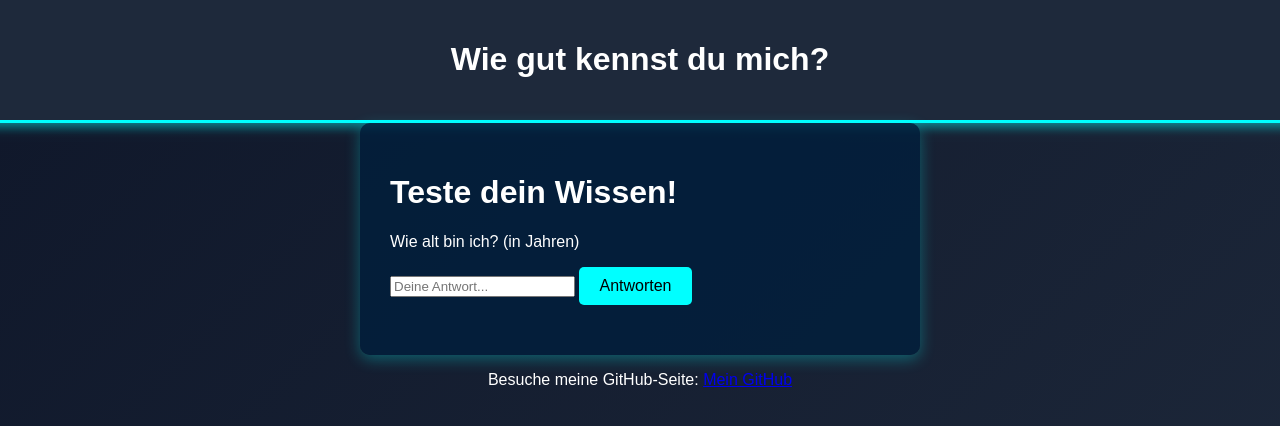
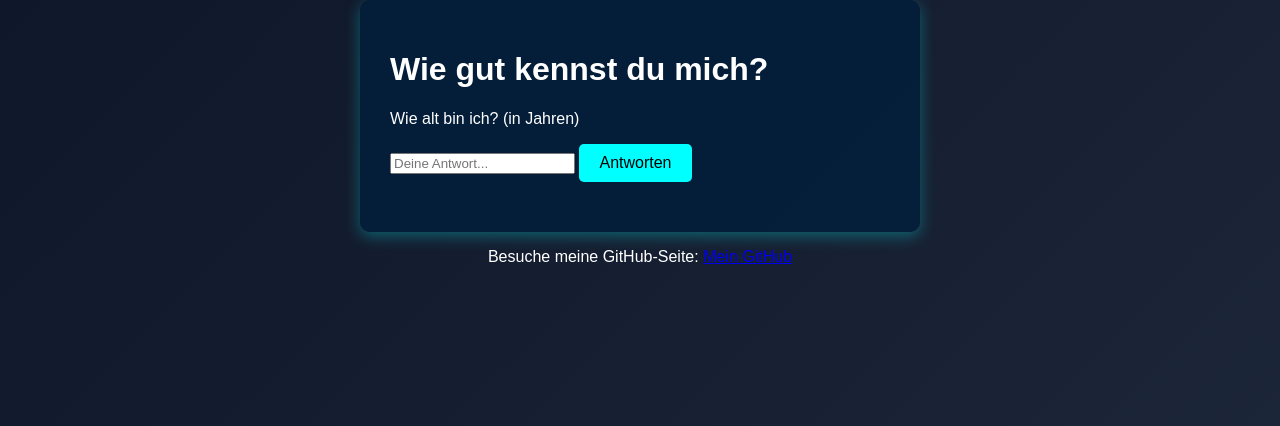
Before and after one commit to Mal1k85/Wie_gut_kennst_du_mich, a plain HTML site: page index.html in a window 1280 px wide. Drawn offline with Linux system fonts and the light colour scheme.

Commit message:
Update index.html

```diff
--- a/index.html
+++ b/index.html
@@ -7,12 +7,9 @@
     <link rel="stylesheet" href="style.css">
 </head>
 <body>
-    <header class="title">
-        <h1>Wie gut kennst du mich?</h1>
-    </header>
 
     <div class="container">
-        <h1>Teste dein Wissen!</h1>
+        <h1>Wie gut kennst du mich?</h1>
         <p id="frageText"></p>
         <input type="text" id="antwortInput" placeholder="Deine Antwort...">
         <button id="antwortButton">Antworten</button>
```
